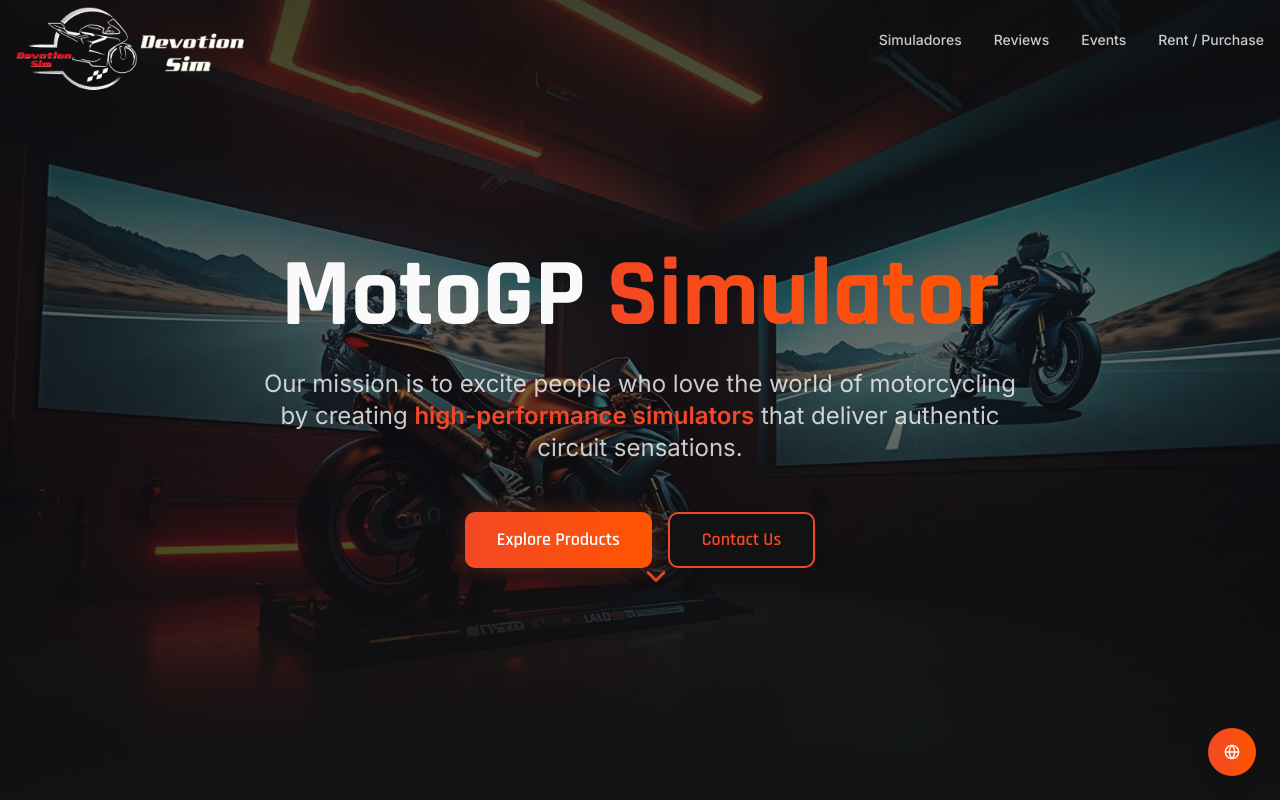
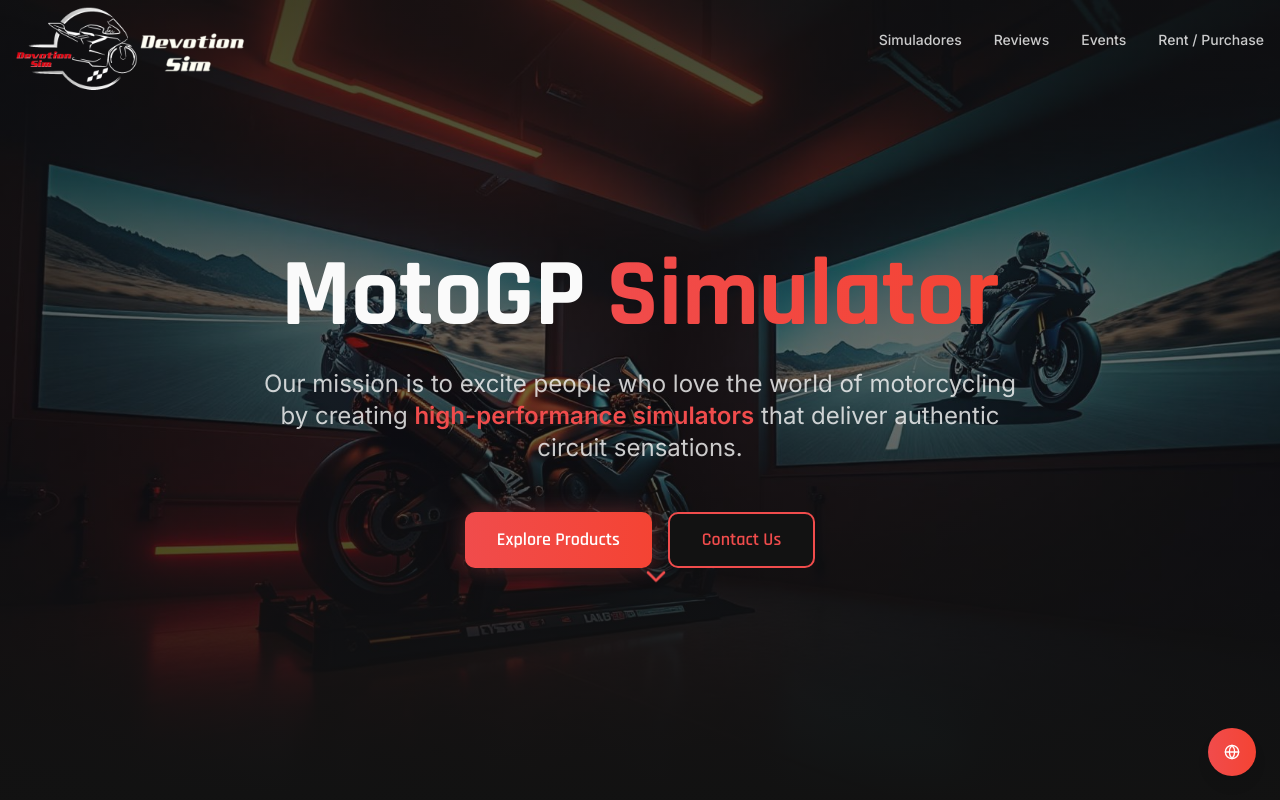
Before and after one commit to narrador02/devotion-revamped-showcase, a React (Vite) app: page / in a window 1280 px wide. Shown: the top 800 px of the page. Built offline with nearby package versions, Linux system fonts and the light colour scheme; the HTML template or start-up script is replaced by a standard one.

Commit message:
Change main color to light red
Update the design system to replace the main orange with a light red hue across the UI, aligning with the logo colors and ensuring gradient accents and related variables reflect the new palette.

```diff
--- a/src/index.css
+++ b/src/index.css
@@ -17,16 +17,16 @@ All colors MUST be HSL.
     --popover: 0 0% 10%;
     --popover-foreground: 0 0% 98%;
 
-    --primary: 10 90% 55%;
+    --primary: 0 85% 62%;
     --primary-foreground: 0 0% 100%;
 
-    --secondary: 20 100% 50%;
+    --secondary: 5 90% 58%;
     --secondary-foreground: 0 0% 100%;
 
     --muted: 0 0% 20%;
     --muted-foreground: 0 0% 65%;
 
-    --accent: 10 85% 50%;
+    --accent: 0 80% 60%;
     --accent-foreground: 0 0% 100%;
 
     --destructive: 0 84.2% 60.2%;
@@ -34,13 +34,13 @@ All colors MUST be HSL.
 
     --border: 0 0% 18%;
     --input: 0 0% 18%;
-    --ring: 10 90% 55%;
+    --ring: 0 85% 62%;
 
     --radius: 0.75rem;
 
     /* Racing theme colors */
-    --racing-red: 0 85% 60%;
-    --racing-orange: 20 100% 55%;
+    --racing-red: 0 85% 62%;
+    --racing-red-accent: 5 90% 58%;
     --racing-dark: 0 0% 8%;
     --racing-gray: 0 0% 25%;
 
```
